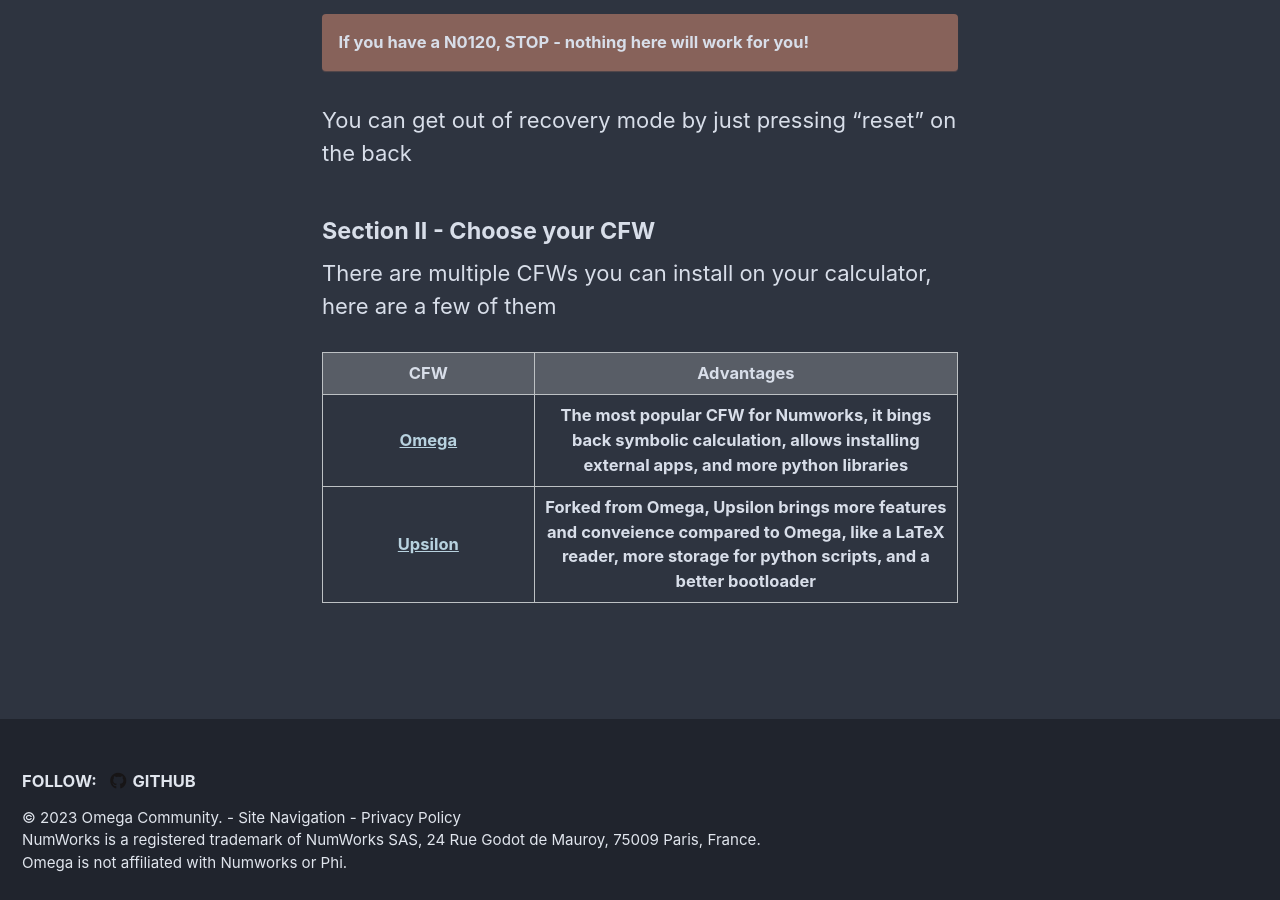
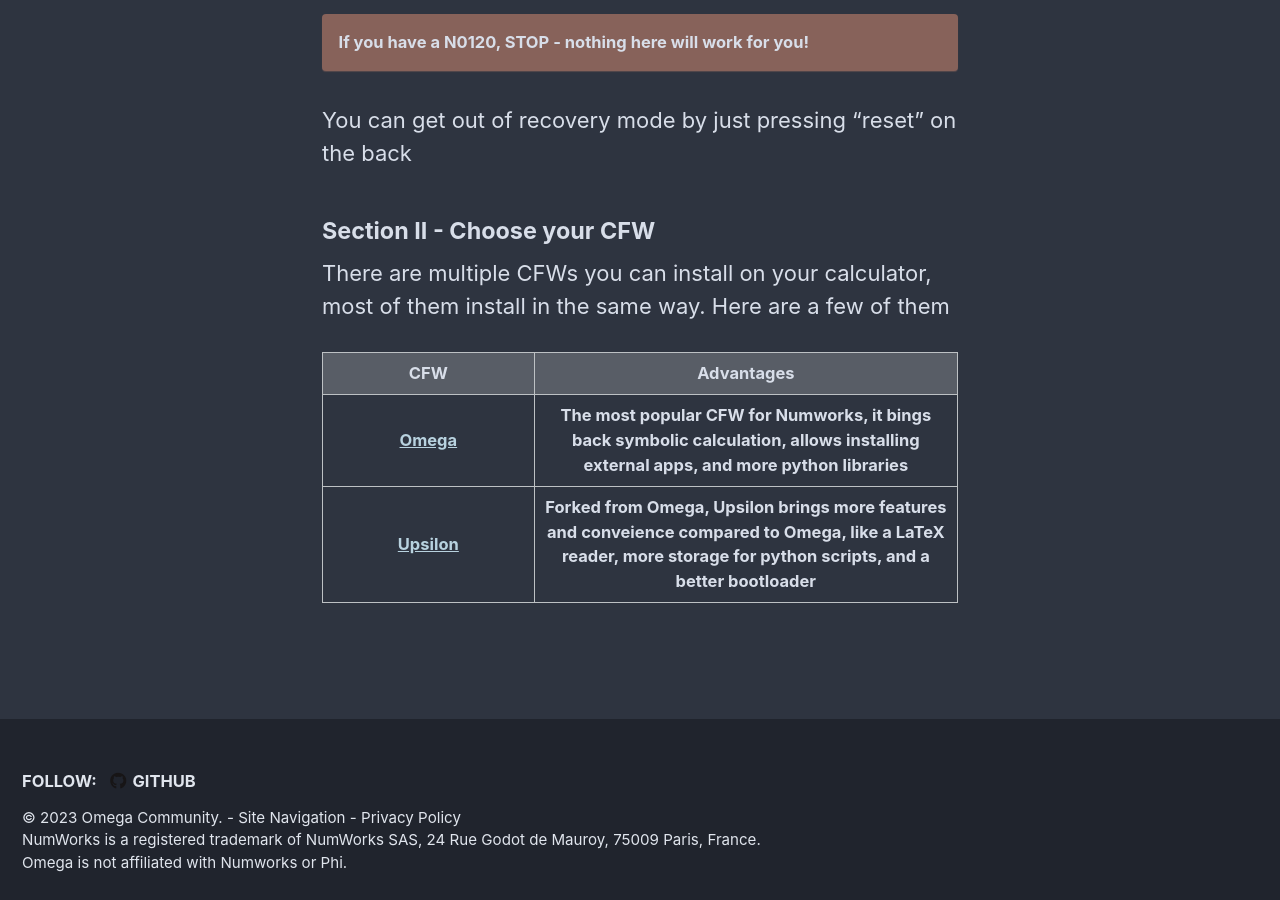
Before and after one commit to Omega-Numworks/Omega-Guide, a Jekyll site: the page built from _pages/en_US/install-a-cfw.md, in a window 1280 px wide and 900 px high, scrolled down 1076 px. Built offline with Jekyll 4.4.1, drawn with Linux system fonts in a browser that asks for light colours; comment, search, counter and statistics services are not loaded.

Commit message:
Update install-a-cfw.md

```diff
--- a/_pages/en_US/install-a-cfw.md
+++ b/_pages/en_US/install-a-cfw.md
@@ -27,7 +27,7 @@
 
 #### Section II - Choose your CFW
 
-There are multiple CFWs you can install on your calculator, here are a few of them
+There are multiple CFWs you can install on your calculator, most of them install in the same way. Here are a few of them
 
 <table>
   <colgroup>
```
